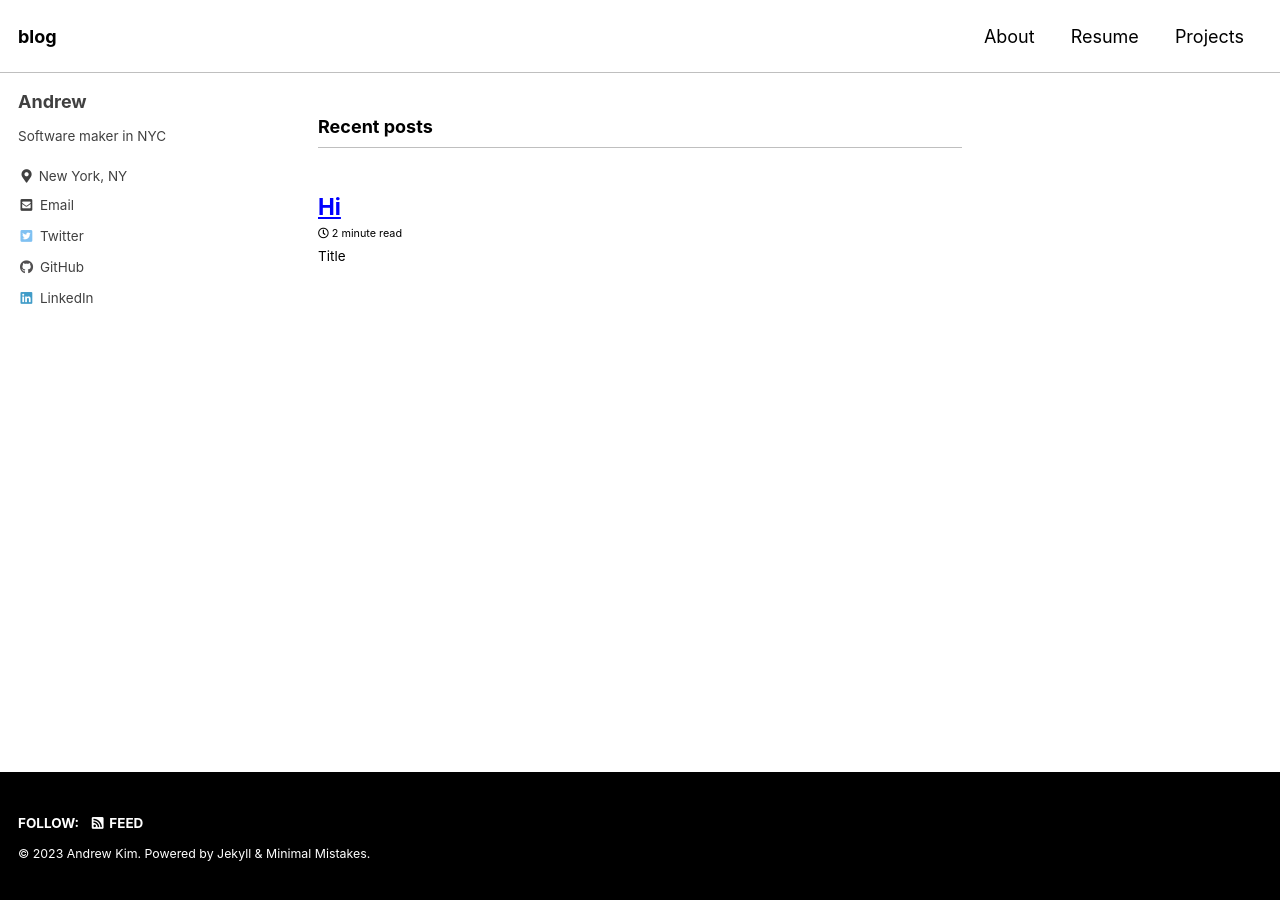
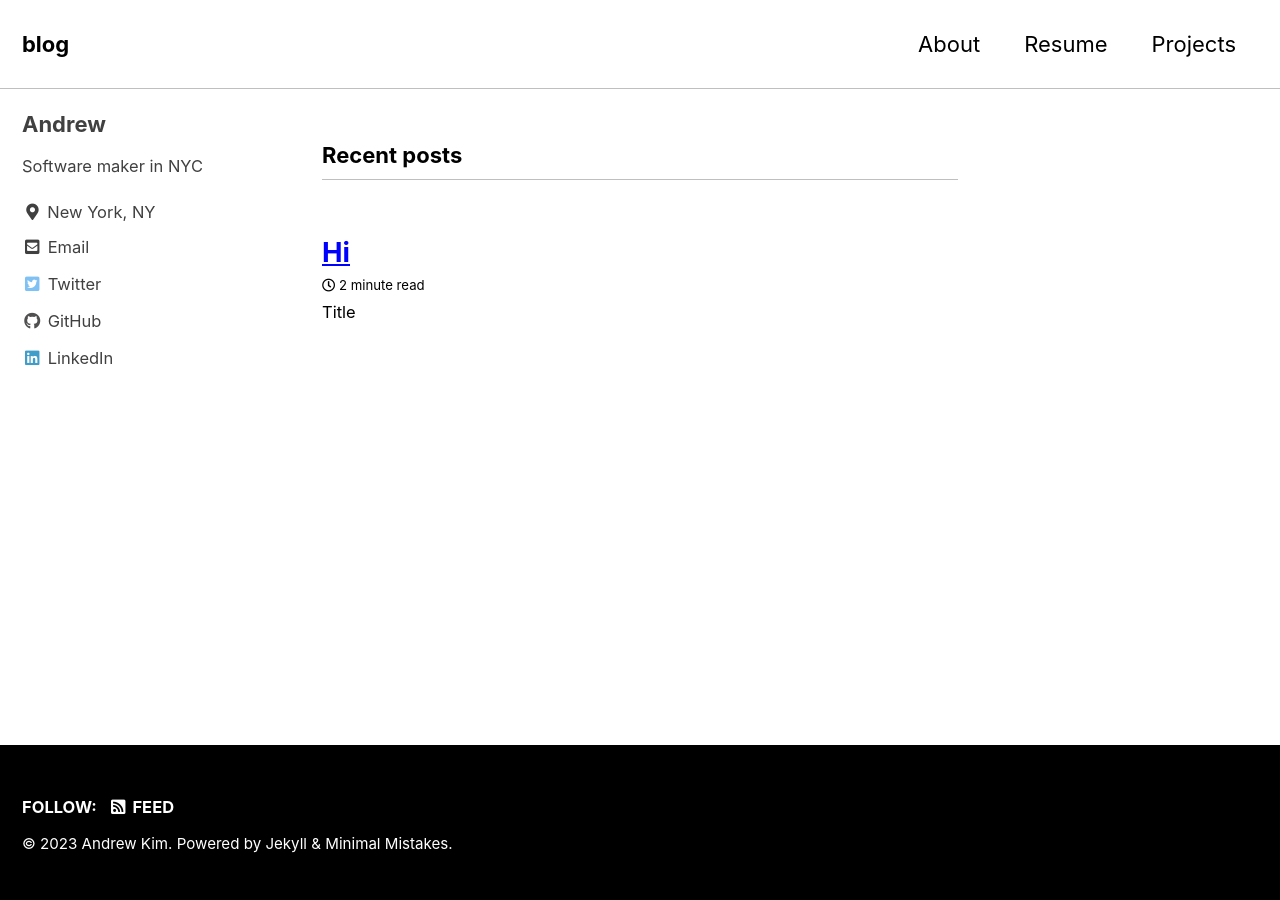
Before and after one commit to andrewwkimm/andrewwkimm.github.io, a Jekyll site: the page built from index.html, in a window 1280 px wide. Built offline with Jekyll 4.4.1, drawn with Linux system fonts in a browser that asks for light colours; cached includes are drawn as plain includes; the list of posts is cut into pages by our own code.

Commit message:
Change global font size

```diff
--- a/_sass/minimal-mistakes/_reset.scss
+++ b/_sass/minimal-mistakes/_reset.scss
@@ -11,19 +11,19 @@ html {
   font-size: 12px;
 
   @include breakpoint($medium) {
-    font-size: 14px;
+    font-size: 16px;
   }
 
   @include breakpoint($large) {
-    font-size: 16px;
+    font-size: 18px;
   }
 
   @include breakpoint($x-large) {
-    font-size: 18px;
+    font-size: 22px;
   }
 
-  -webkit-text-size-adjust: 90%;
-  -ms-text-size-adjust: 90%;
+  -webkit-text-size-adjust: 100%;
+  -ms-text-size-adjust: 100%;
 }
 
 /* Remove margin */
```
